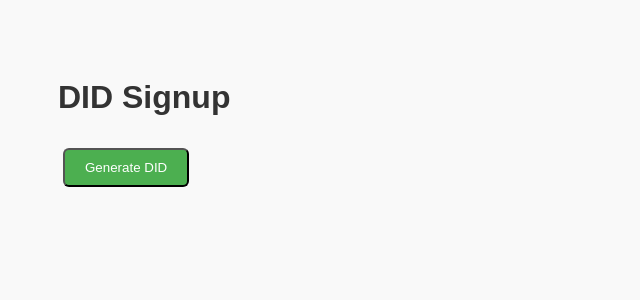
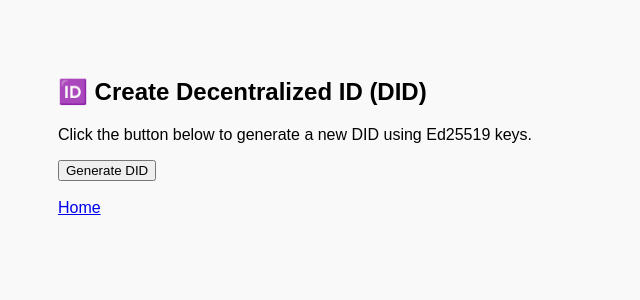
Before and after one commit to ManojRTech/Vault, a Python web app: template pixelgenesis_mvp/static/templates/signup.html in a window 1280 px wide. Shown: the top 300 px of the page, without its empty margins (0-640 px from the left). Run offline with Jinja, Linux system fonts and the light colour scheme; the template is opened without the code that fills it, so the values that code supplies are empty.

Commit message:
Update signup page for DID creation and display

```diff
--- a/pixelgenesis_mvp/static/templates/signup.html
+++ b/pixelgenesis_mvp/static/templates/signup.html
@@ -1,24 +1,45 @@
 <!DOCTYPE html>
 <html>
 <head>
+    <title>Create DID</title>
     <link rel="stylesheet" href="/static/style.css">
-    <title>Signup</title>
 </head>
 <body>
 
-<h1>DID Signup</h1>
+<div class="container">
 
-{% if registered %}
-    <h3>Signup Successful 🎉</h3>
-    <p><b>Your DID:</b> {{ did }}</p>
-    <p><b>Your Private Key (Keep Safe):</b> {{ private_key }}</p>
-    <p><b>Your Public Key:</b> {{ public_key }}</p>
-    <a class="btn" href="/">Go Home</a>
-{% else %}
-    <form method="POST">
-        <button class="btn" type="submit">Generate DID</button>
-    </form>
-{% endif %}
+    <h2>🆔 Create Decentralized ID (DID)</h2>
+
+    {% if registered %}
+        <div class="success">🎉 DID Created Successfully!</div>
+
+        <p><b>Your DID:</b></p>
+        <div class="code-box">{{ did }}</div>
+
+        <p><b>Your Public Key:</b></p>
+        <div class="code-box">{{ public_key }}</div>
+
+        <p><b>Your Private Key (Store Safely!):</b></p>
+        <div class="code-box warn">{{ private_key }}</div>
+
+        <br>
+        <a class="btn" href="/login">Login with DID</a>
+        <a class="btn" href="/">Home</a>
+
+    {% else %}
+
+        <p>Click the button below to generate a new DID using Ed25519 keys.</p>
+
+        <form method="POST">
+            <button type="submit">Generate DID</button>
+        </form>
+
+        <br>
+        <a href="/">Home</a>
+
+    {% endif %}
+
+</div>
 
 </body>
 </html>
```
